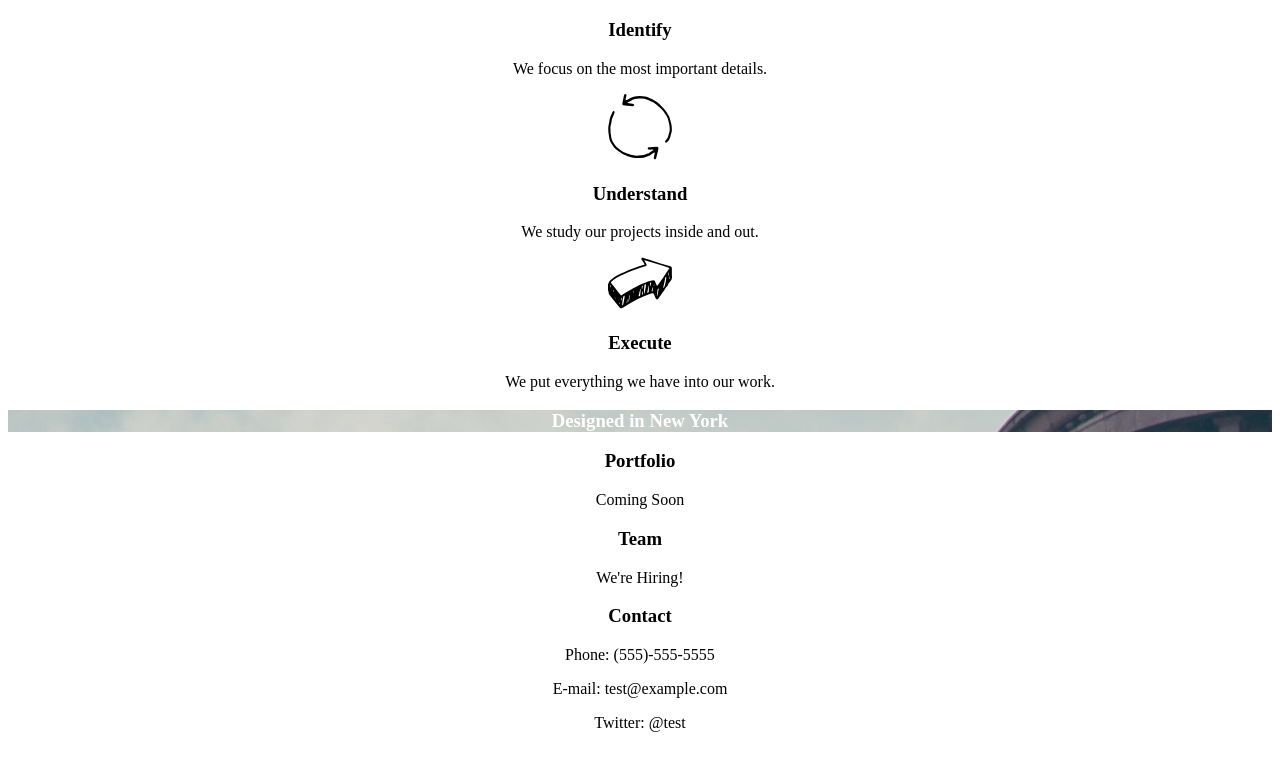
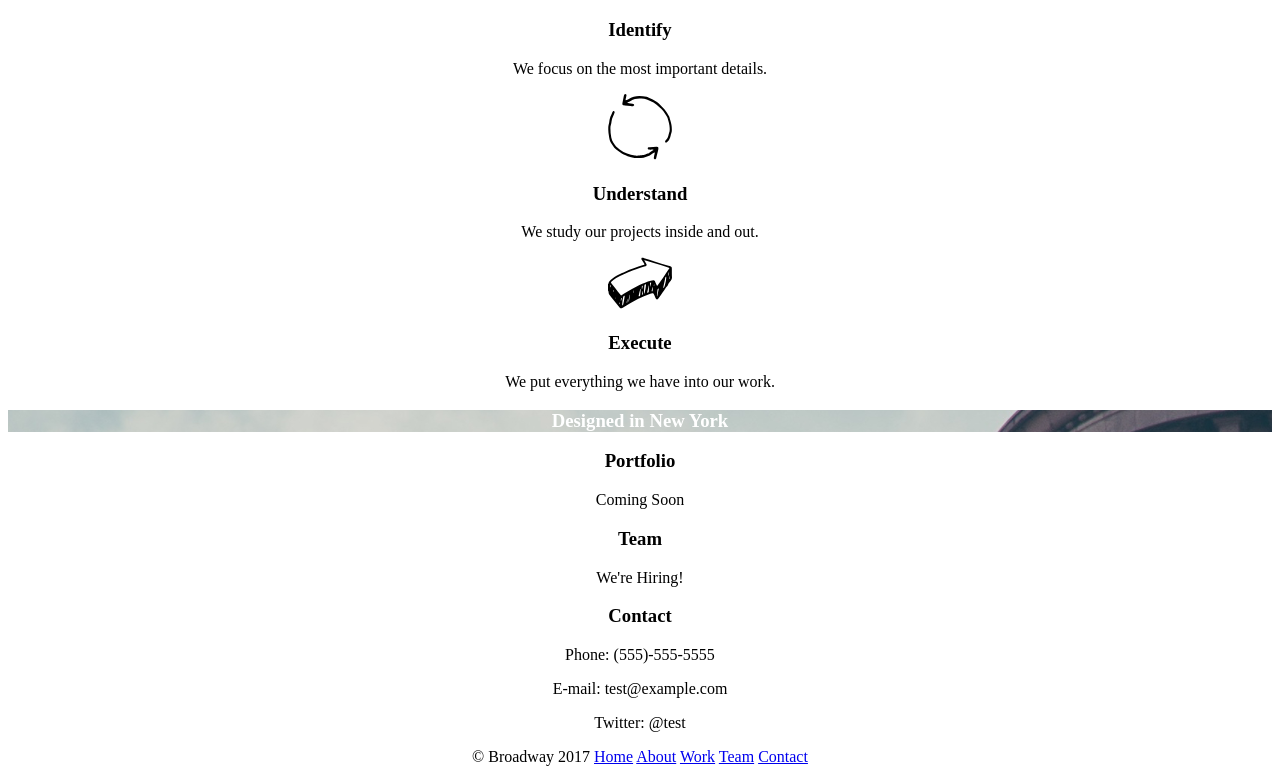
Before and after one commit to z-b-z-h/broadway, a plain HTML site: page index.html in a window 1280 px wide. Shown: the part 384-1166 px from the top of the page. Before the commit the page ends 1132 px from the top, so only its background shows below. Drawn offline with Linux system fonts and the light colour scheme.

Commit message:
Add footer

```diff
--- a/index.html
+++ b/index.html
@@ -42,5 +42,15 @@
       <p>E-mail: test@example.com</p>
       <p>Twitter: @test</p>
     </div>
+    <div>
+      <p>
+        &copy; Broadway 2017
+        <a href="#">Home</a>
+        <a href="#">About</a>
+        <a href="#">Work</a>
+        <a href="#">Team</a>
+        <a href="#">Contact</a>
+      </p>
+    </div>
   </body>
 </html>
```
